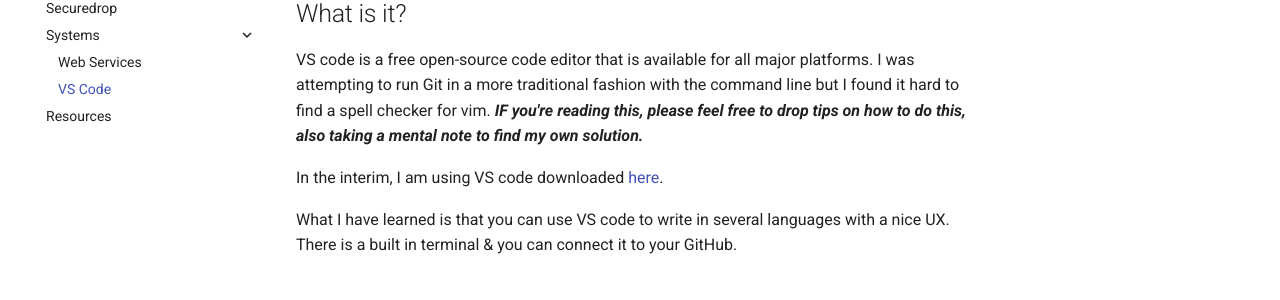
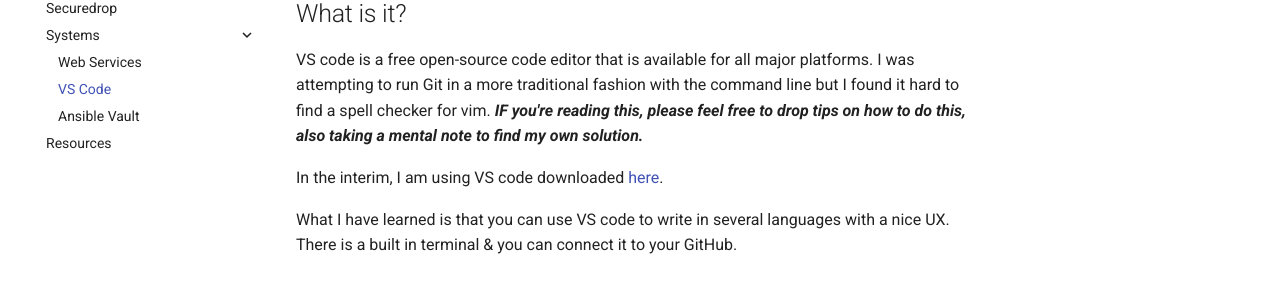
Before and after one commit to sunflowerno0b/ATW, an MkDocs documentation site: the page built from docs/VS Code Install.md, in a window 1280 px wide. Shown: the part 184-484 px from the top of the page. Built offline with MkDocs 1.6.1 and Material for MkDocs 9.7.7, drawn with Linux system fonts in a browser that asks for light colours; comment, search, counter and statistics services are not loaded.

Commit message:
added 2 chapters & updated mkdocs

```diff
--- a/mkdocs.yml
+++ b/mkdocs.yml
@@ -8,6 +8,7 @@
   - Systems:
      - Web Services: Web Services.md
      - VS Code: VS Code Install.md
+     - Ansible Vault: Ansible Vault.md
   - Resources: Resources.md
 plugins:
   - search
```
Also changed, not shown: docs/Ansible Vault.md (added), docs/SMTP.MD (added).
